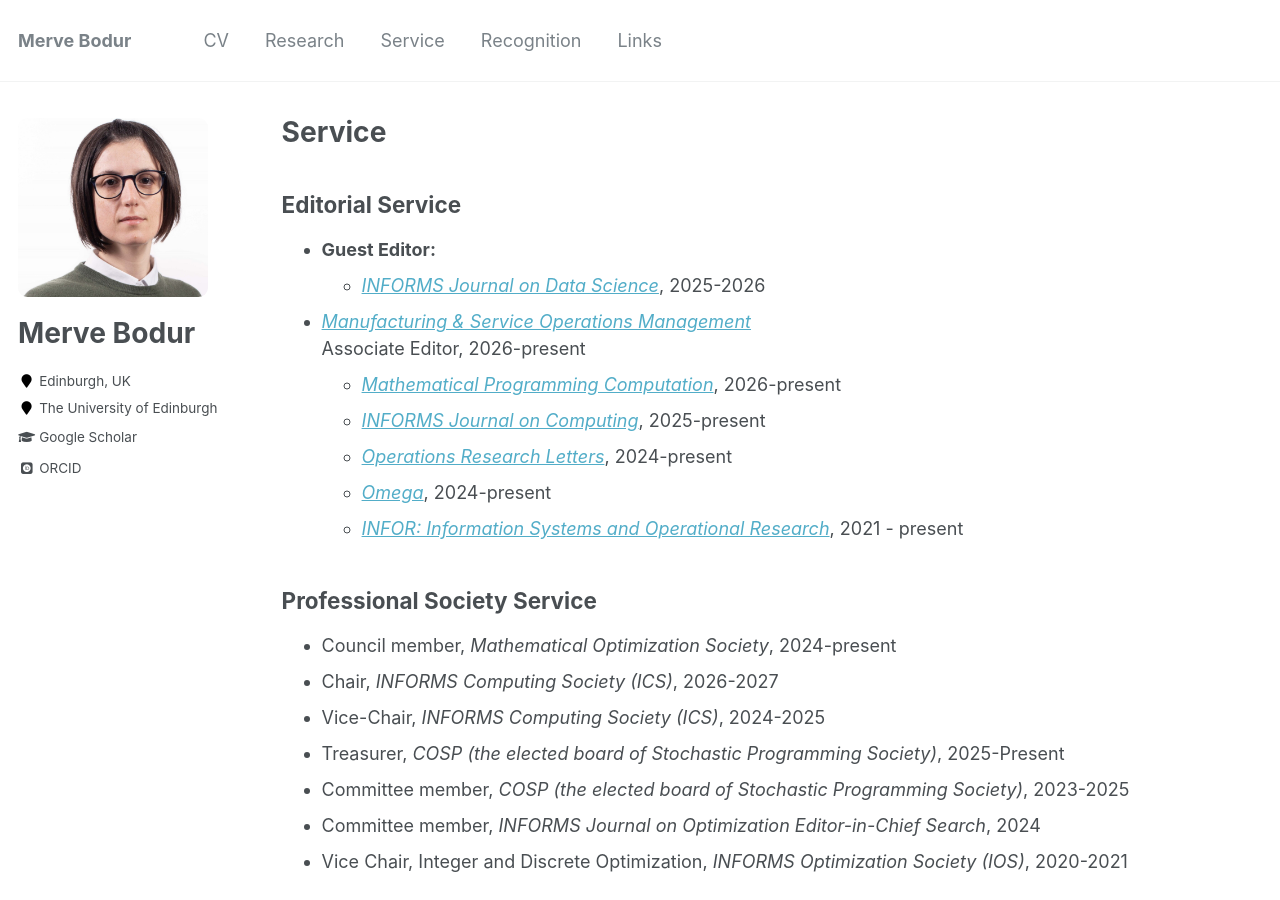
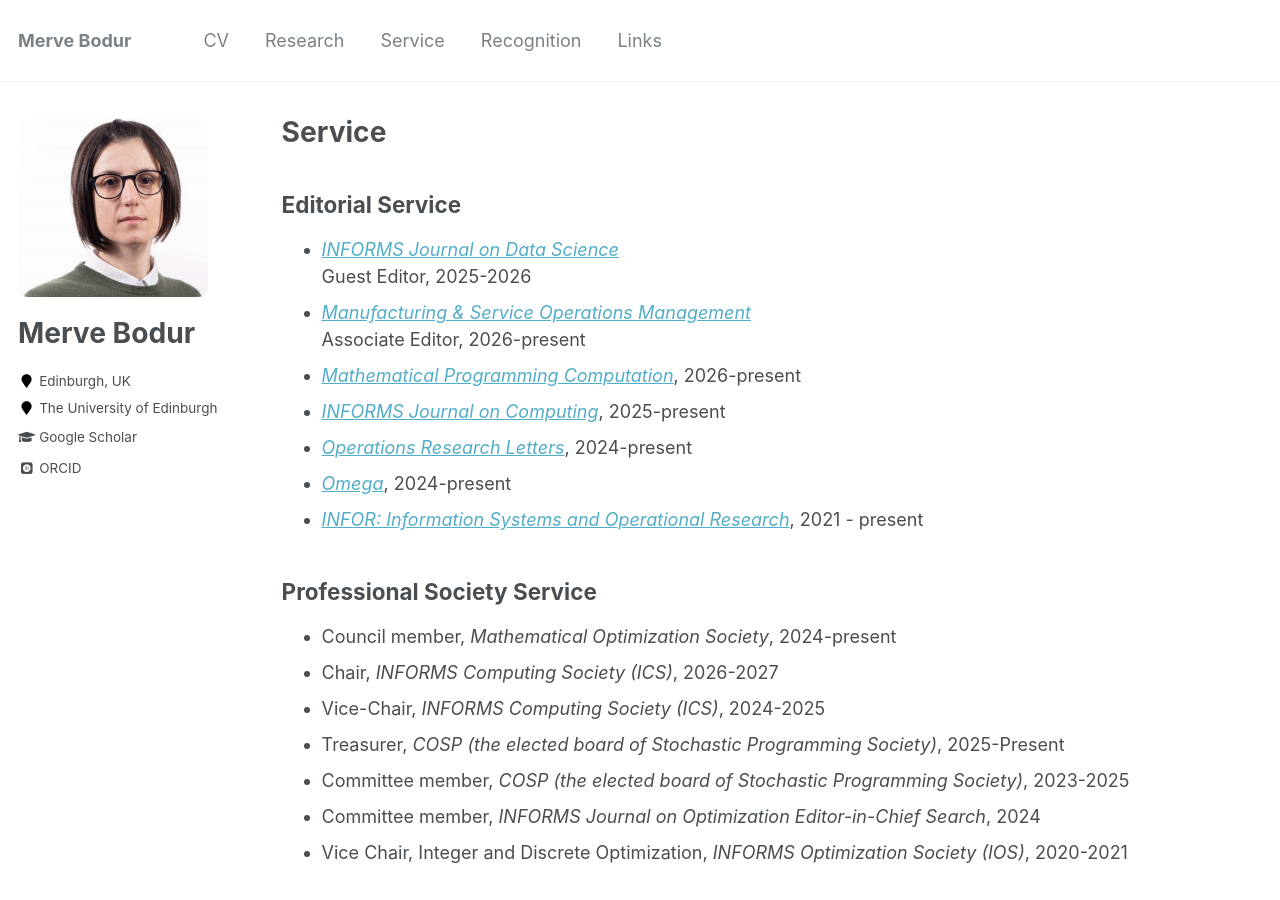
Before and after one commit to mervebodur/mervebodur.github.io, a Jekyll site: the page built from _pages/service.md, in a window 1280 px wide and 900 px high. Built offline with Jekyll 4.4.1, drawn with Linux system fonts in a browser that asks for light colours; some web fonts are replaced.

```diff
--- a/_pages/service.md
+++ b/_pages/service.md
@@ -6,16 +6,16 @@ author_profile: true
 ---
 
 ## Editorial Service
-- **Guest Editor:**
-  - [*INFORMS Journal on Data Science*](https://pubsonline.informs.org/journal/ijds), 2025-2026
 
+- [*INFORMS Journal on Data Science*](https://pubsonline.informs.org/journal/ijds)\
+Guest Editor, 2025-2026
 - [*Manufacturing & Service Operations Management*](https://pubsonline.informs.org/journal/msom)\
 Associate Editor, 2026-present
-  - [*Mathematical Programming Computation*](https://link.springer.com/journal/12532), 2026-present
-  - [*INFORMS Journal on Computing*](https://pubsonline.informs.org/journal/ijoc), 2025-present
-  - [*Operations Research Letters*](https://www.sciencedirect.com/journal/operations-research-letters), 2024-present
-  - [*Omega*](https://www.sciencedirect.com/journal/omega), 2024-present
-  - [*INFOR: Information Systems and Operational Research*](https://www.tandfonline.com/journals/tinf20), 2021 - present
+- [*Mathematical Programming Computation*](https://link.springer.com/journal/12532), 2026-present
+- [*INFORMS Journal on Computing*](https://pubsonline.informs.org/journal/ijoc), 2025-present
+- [*Operations Research Letters*](https://www.sciencedirect.com/journal/operations-research-letters), 2024-present
+- [*Omega*](https://www.sciencedirect.com/journal/omega), 2024-present
+- [*INFOR: Information Systems and Operational Research*](https://www.tandfonline.com/journals/tinf20), 2021 - present
 
 <!-- - **Referee**: Mathematical Programming, Operations Research, Management Science, Mathematics of Operations Research, Manufacturing and Service Operations Management, Production and Operations Management, INFORMS Journal on Computing, Mathematical Programming Computation, Transportation Science, European Journal of Operational Research, IISE Transactions, INFORMS Journal on Optimization, Journal of Optimization Theory and Applications and others. -->
 
```
